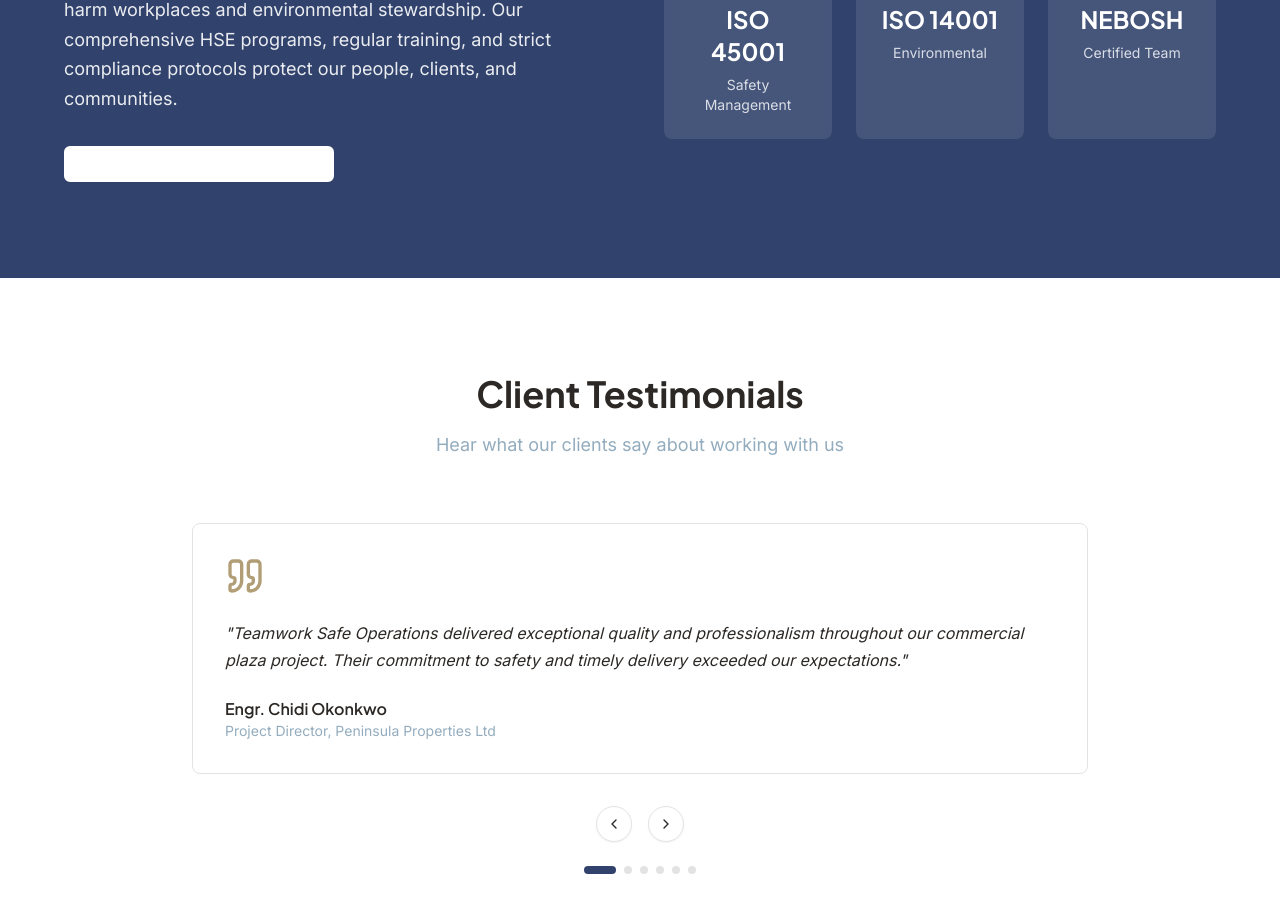
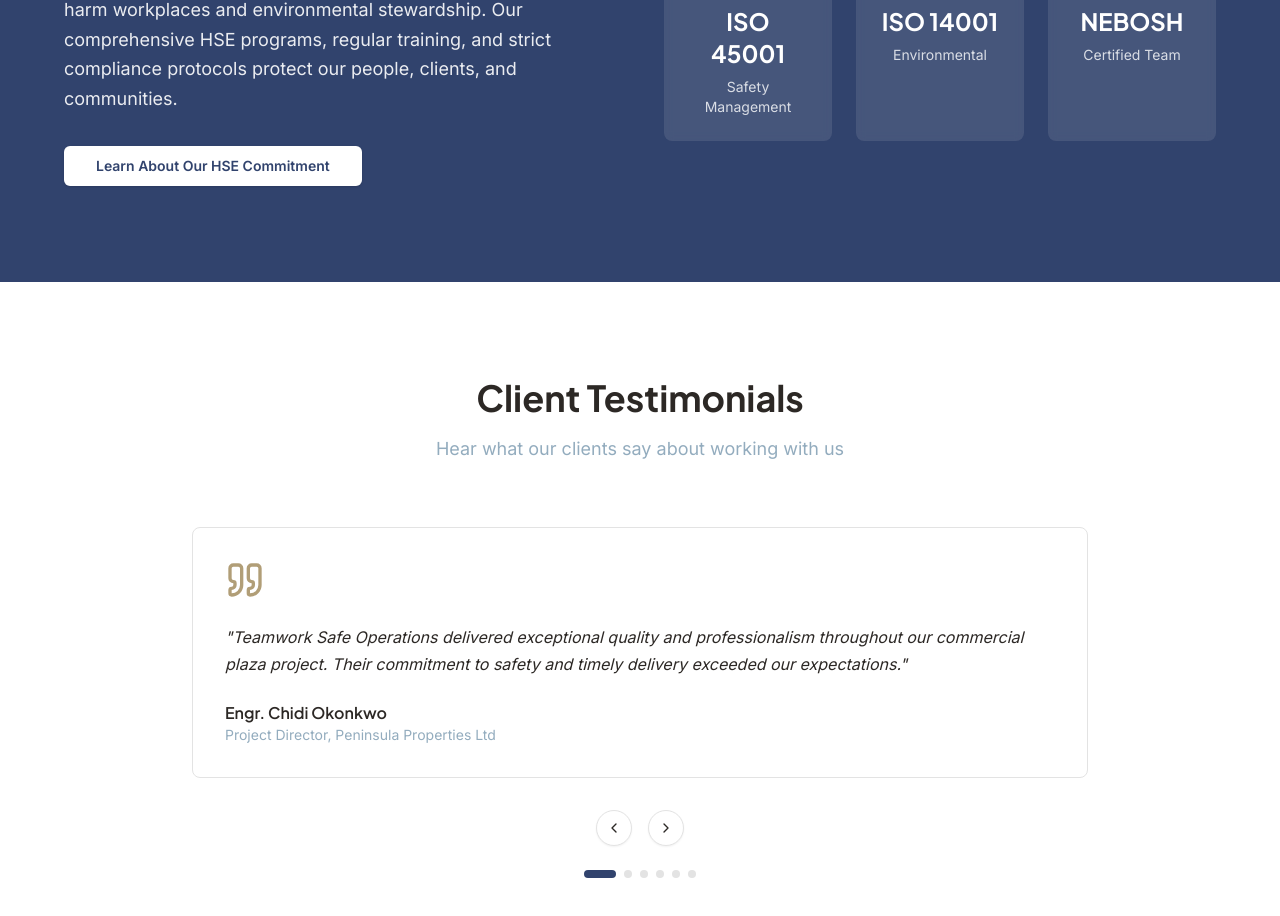
Before and after one commit to muheezokunade/teamworksafe, a Next.js app: page / in a window 1280 px wide. Shown: the part 4389-5305 px from the top of the page. Built offline with nearby package versions, Linux system fonts and the light colour scheme.

Commit message:
fix: make HSE Commitment button more visible with white background

```diff
--- a/components/home/HSETeaser.tsx
+++ b/components/home/HSETeaser.tsx
@@ -17,7 +17,7 @@ export default function HSETeaser() {
               comprehensive HSE programs, regular training, and strict compliance protocols protect our
               people, clients, and communities.
             </p>
-            <Button asChild variant="outline" className="border-2 border-surface text-surface hover:bg-surface hover:text-primary font-semibold">
+            <Button asChild size="lg" className="bg-white text-primary hover:bg-white/90 font-semibold">
               <Link href="/hse">Learn About Our HSE Commitment</Link>
             </Button>
           </div>
```
